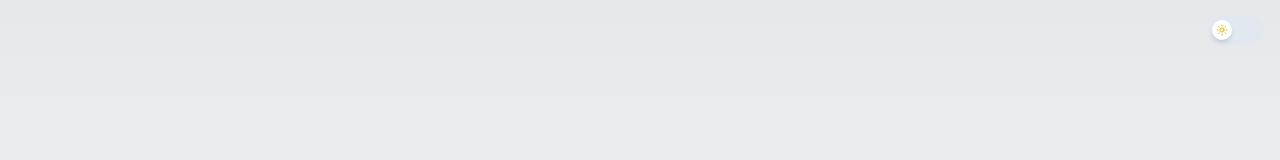
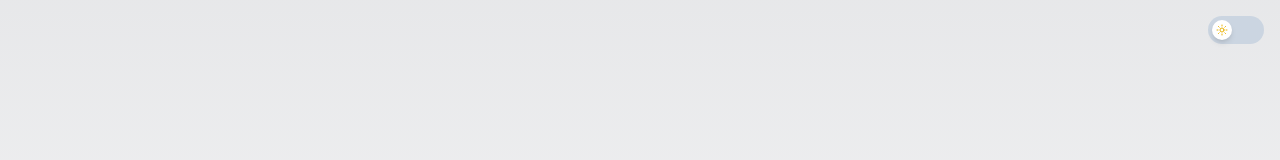
Before and after one commit to colnies/portfolio, a Next.js app: page / in a window 1280 px wide. Shown: the top 160 px of the page. Built offline with nearby package versions, Linux system fonts and the light colour scheme.

Commit message:
theme toggle more contrast

```diff
--- a/src/components/theme-toggle.tsx
+++ b/src/components/theme-toggle.tsx
@@ -14,7 +14,7 @@ export function ThemeToggle() {
             className={`
                 relative h-7 w-14 rounded-full p-1
                 transition-all duration-700
-                ${isDark ? 'bg-slate-800' : 'bg-slate-200'}
+                ${isDark ? 'bg-slate-700' : 'bg-slate-300'}
             `}
             aria-label="Toggle theme"
         >
```
